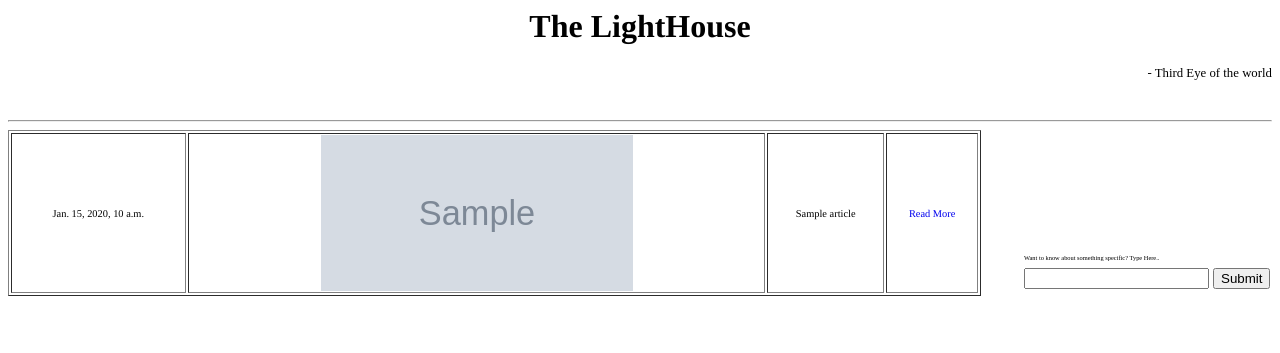
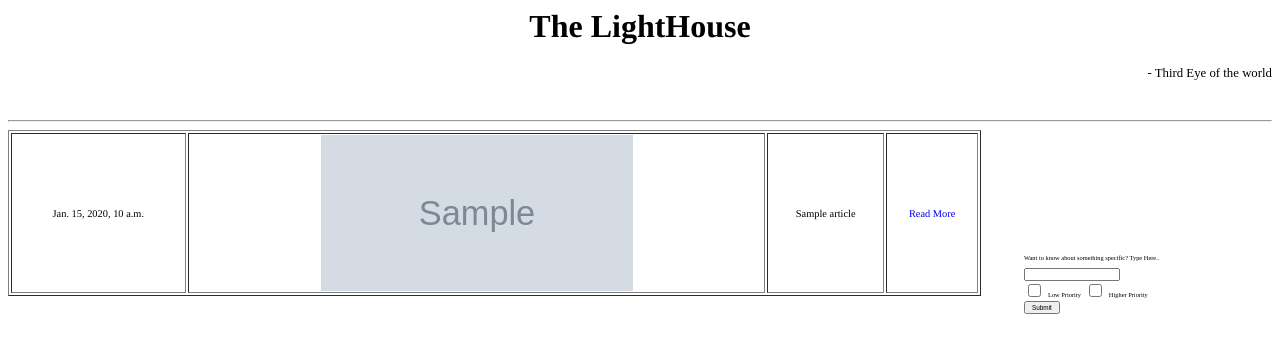
Before and after one commit to atul1503/Newzer, a Django app: template HelloDjango/templates/news.html in a window 1280 px wide. Shown: the top 353 px of the page. Run offline with Django 3.2, Linux system fonts and the light colour scheme; the template is opened without the code that fills it: most values are stand-ins (such as "Sample title", 1, 10 or a date in 2020); grey boxes marked "Sample" are stand-in pictures.

Commit message:
autoCommit

```diff
--- a/HelloDjango/templates/news.html
+++ b/HelloDjango/templates/news.html
@@ -5,6 +5,10 @@ td{
 text-align:center;
 font-size:0.65em;
 font-family:Times;
+}
+form *
+{
+font-size:0.4em;
 }
 </style>
 <body>
@@ -15,8 +19,13 @@ font-family:Times;
 {% if articles %}
 <div id="Container">
 <form style="position:fixed;left:80%;top:31%" action="newsQ" method="get">
-<p style="font-size:0.4em"> Want to know about something specific? Type Here..</p>
-<input type="text" name="tell">
+<p> Want to know about something specific? Type Here..</p>
+<input type="text" name="q"><br>
+<input type="checkbox" id="body" name="priority" value="q">
+<label for="body">Low Priority</label>
+<input type="checkbox" id="title" name="priority" value="qInTitle">
+<label for="title">Higher Priority</label>
+<br>
 <input type="submit" value="Submit">
 </form>
 <table style="float:left" border="1" width=77%>
```
Also changed, not shown: HelloDjango/views.py (+6 -3 lines).
